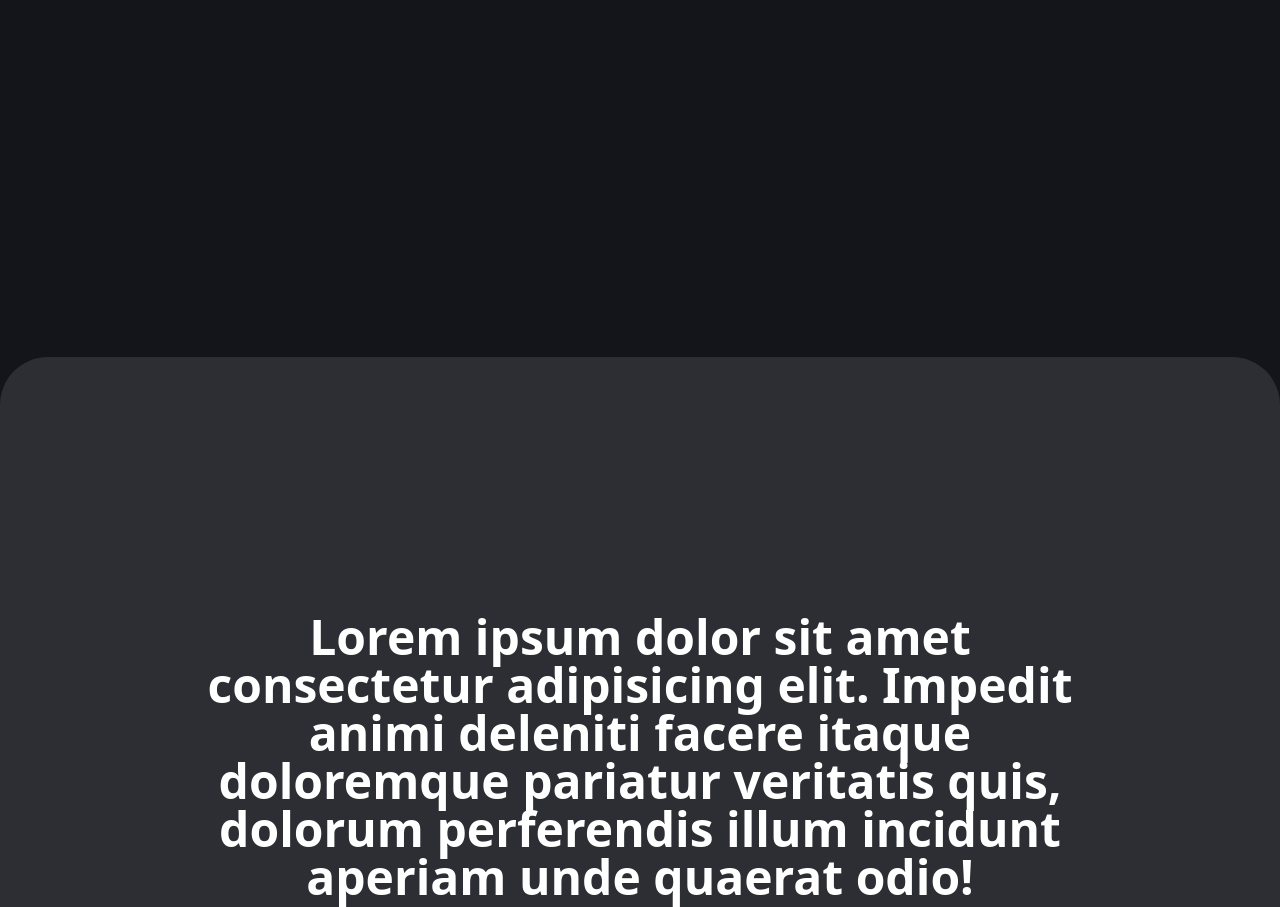
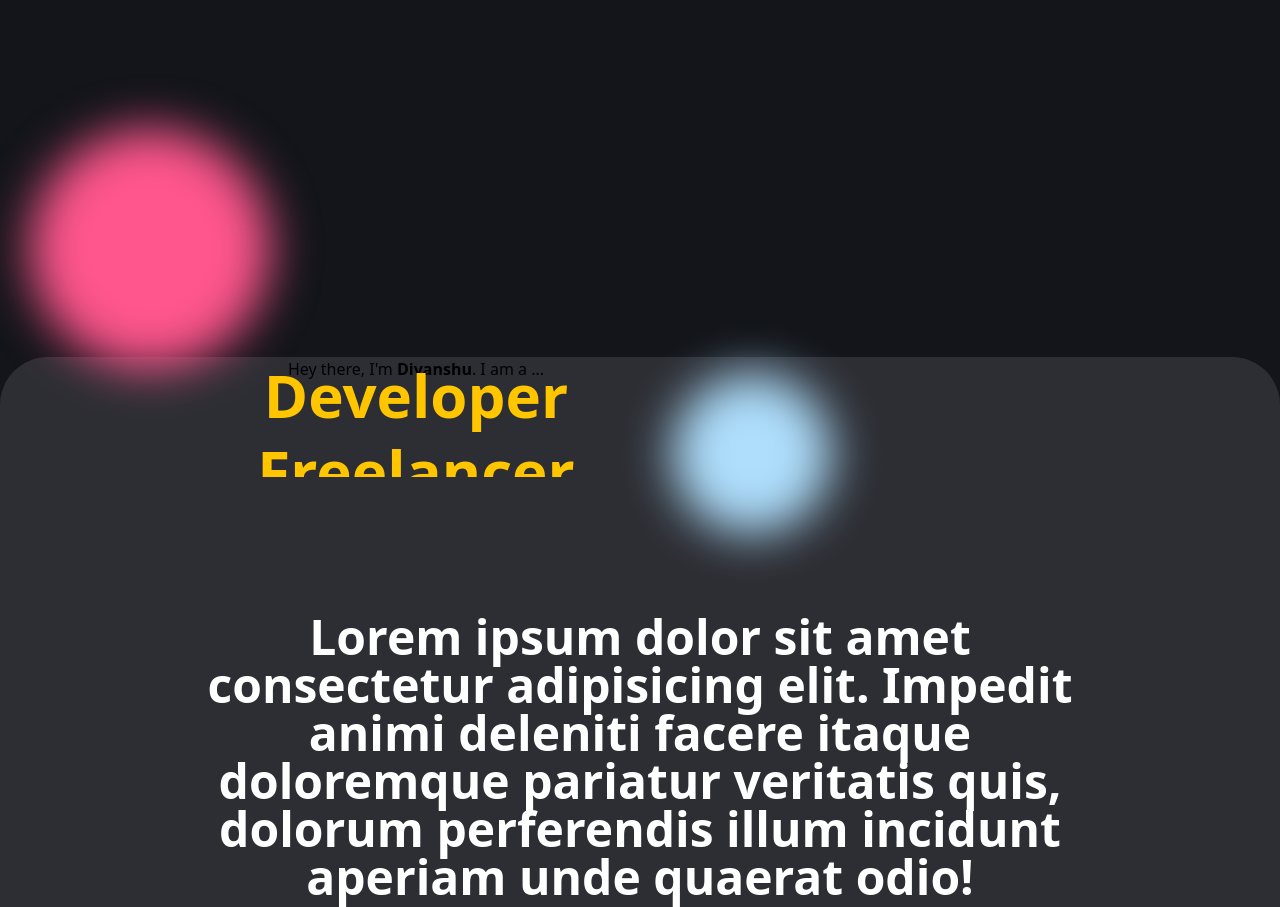
Before and after one commit to GargDivanshu/portfolio-23, an Astro site: page / in a window 1280 px wide. Shown: the part 580-1487 px from the top of the page. Built offline with nearby package versions, Linux system fonts and the light colour scheme; Astro itself is replaced by a stand-in of ours; a script that the page names is missing; a web font is replaced by a local one.

Commit message:
cursor animation

```diff
--- a/src/pages/index.astro
+++ b/src/pages/index.astro
@@ -23,6 +23,40 @@ import Hero from "../components/Hero/index.astro";
     </ul>
   </nav>
   <Hero />
+
+  <div
+  class="h-full md:w-[65%] w-full relative home">
+
+    <div class="w-[30vh] h-[30vh] bg-[#FF568D] blur-xl bottom-0 rounded-full absolute floating"></div>
+    <div class="w-[20vh] h-[20vh] blur-xl right-[0%] rounded-full absolute bg-[#AEDEFC] floating"></div>
+    <!-- <div class="w-[30vh] h-[30vh] blur-xl rounded-full absolute bg-[#FFDFDF] top-[50%] right-[0%]"></div> -->
+
+    <div class="md:w-4/5 w-full mx-auto absolute h-[10vh] left-0 right-0 inset-y-1/4 text-center">
+      Hey there, I'm <span class="font-bold">Divanshu</span>. I am a ...
+    </div>
+    <div
+    class="absolute h-[15vh] overflow-y-hidden md:w-4/5 w-full mx-auto inset-y-1/3 right-0 left-0 text-[#FFC600]">
+    <!-- overflow-y-hidden -->
+      <div id="intro" class="text-6xl font-bold mx-auto cursor-scale text-center py-2">
+        Developer
+      </div>
+      <div id="intro" class="text-6xl font-bold mx-auto cursor-scale text-center py-2">
+        Freelancer
+      </div>
+    </div>
+
+    <div class="absolute overflow-y-hidden h-[15vh] md:w-4/5 w-full mx-auto inset-y-1/2 right-0 left-0">
+      <div class="relative changingText">
+        <div class="absolute mx-auto cursor-scale left-0 right-0 text-center md:text-2xl text-xl upper">
+          <!-- writing code -->
+        </div>
+        <div class="absolute mx-auto left-0 right-0 cursor-scale text-center md:text-2xl text-xl -z-10 lower">
+          <!-- I have been breaking code -->
+        </div>
+      </div>
+
+    </div>
+  </div>
 
   <div class="rounded-[3rem] bg-[#2D2E34]">
     <div class="h-[100vh] max-w-[1940px] w-4/5 mx-auto relative">
```
